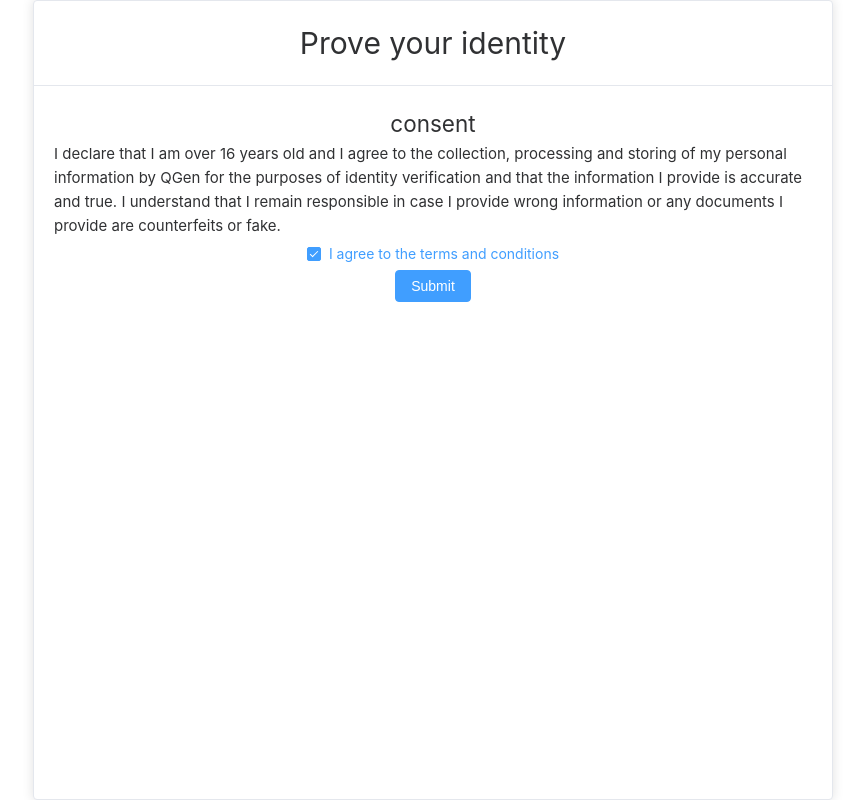
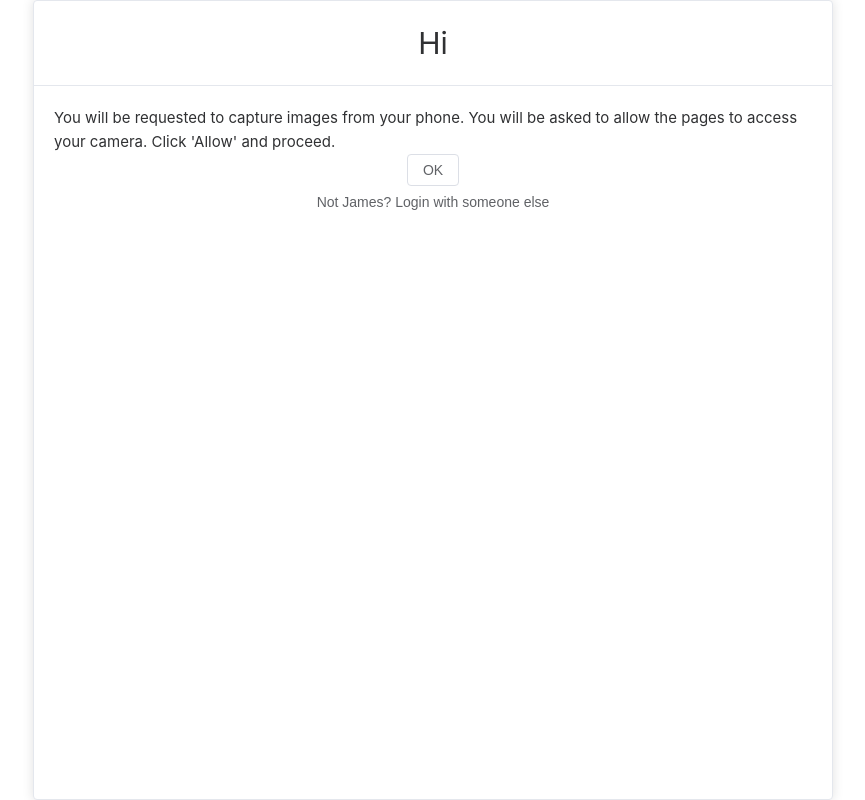
Before and after one commit to SamQGen/cfm, a Vue app: page / in a window 1280 px wide. Shown: the whole page, without its empty margins (207-1072 px from the left). Built offline with nearby package versions, Linux system fonts and the light colour scheme; no server answers.

Commit message:
started instructions page

```diff
--- a/src/router/index.js
+++ b/src/router/index.js
@@ -9,6 +9,7 @@ import UploadImageView from "~/views/UploadImageView.vue";
 import UploadSelfieView from "~/views/UploadSelfieView.vue";
 import ViewCapturedImageView from "~/views/ViewCapturedImageView.vue";
 import VerificationView from "~/views/VerificationView.vue";
+import InstructionsView from "~/views/InstructionsView.vue";
 
 const router = createRouter({
   history: createWebHistory(import.meta.env.BASE_URL),
@@ -16,7 +17,7 @@ const router = createRouter({
     {
       path: "/",
       name: "default",
-      component: AboutView,
+      component: InstructionsView,
     },
     {
       path: "/select-document",
--- a/src/stores/userSettings.js
+++ b/src/stores/userSettings.js
@@ -11,6 +11,7 @@ export const useSettings = defineStore("settings", {
     user: null,
   }),
   getters: {
+    getUser: (state) => state.user,
     //     allowMobile: (state) => state.allowMobile,
     //     allowPassport: (state) => state.allowPassport,
     //     allowPictureUpload: (state) => state.allowPictureUpload,
--- /dev/null
+++ b/src/views/InstructionsView.vue
@@ -0,0 +1,38 @@
+<template>
+  <el-card class="main-card">
+    <template #header>
+      <el-row justify="center">
+        <h1>Hi {{ name }}</h1>
+      </el-row>
+    </template>
+    <el-row justify="center">
+      <h4>
+        You will be requested to capture images from your phone. You will be
+        asked to allow the pages to access your camera. Click 'Allow' and
+        proceed.
+      </h4>
+    </el-row>
+    <el-row justify="center">
+      <el-button> OK </el-button>
+    </el-row>
+    <el-row justify="center">
+      <el-button text> Not James? Login with someone else </el-button>
+    </el-row>
+  </el-card>
+</template>
+
+<script setup>
+import { useSettings } from "~/stores/userSettings";
+import { ref, watch } from "vue";
+let name = ref(null);
+console.log("this is the settings ", useSettings().name);
+watch(
+  () => useSettings().getUser,
+  (nv) => {
+    console.log("name changed ", nv);
+    name.value = nv;
+  }
+);
+</script>
+
+<style scoped></style>
```
